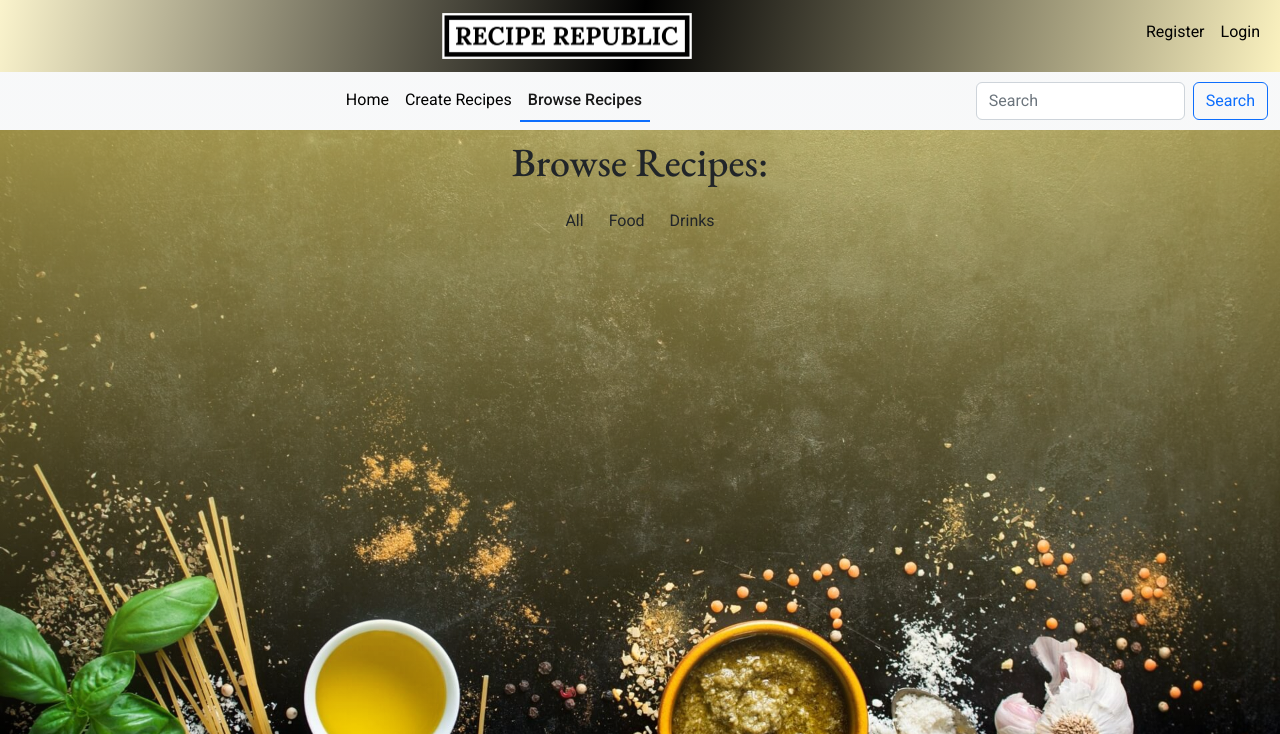
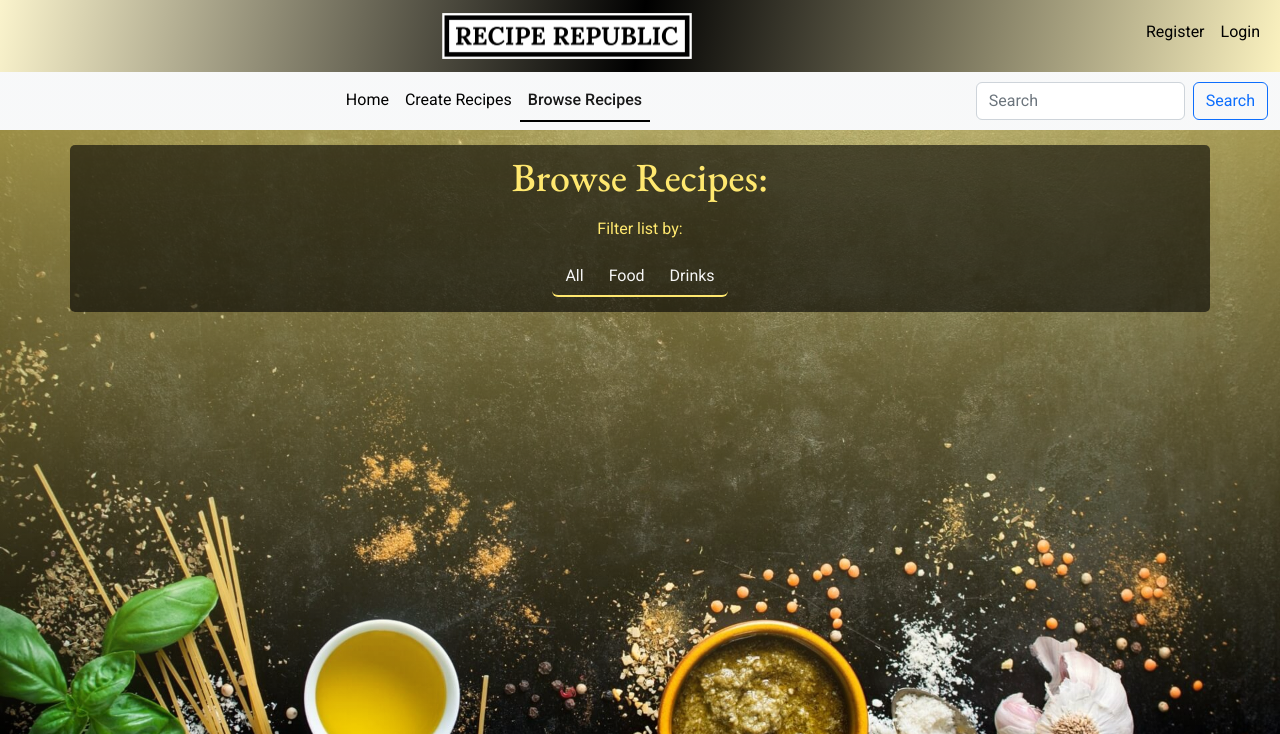
Before and after one commit to PatSvedberg/RecipeRepublic, a Django app: page /recipes/ in a window 1280 px wide. Shown: the top 734 px of the page. Run offline with Django 3.2, Linux system fonts and the light colour scheme; data that the repository does not hold is empty; parts of the project's set-up code (start-up, migrations or seed data) failed here and were passed over; some libraries are stand-ins or nearby versions.

Commit message:
Add style to browse page and header

```diff
--- a/recipe/templates/recipe/recipe_list.html
+++ b/recipe/templates/recipe/recipe_list.html
@@ -3,9 +3,11 @@
 {% block title %}Recipes{% endblock %}
 
 {% block content %}
+<section class="container browse-cont">
 <h1 class="text-center p-2 d-block">
     Browse Recipes:
 </h1>
+<p>Filter list by:</p>
 <div class="container d-flex flex-row flex-wrap justify-content-center">
     <div class="btn-group" role="group" aria-label="Recipe categories">
         <a href="{% url 'recipe_list' %}" class="btn {% if category == '' %}active{% endif %}">All</a>
@@ -26,4 +28,5 @@
     </a>
     {% endfor %}
 </div>
+</section>
 {% endblock %}
--- a/static/css/style.css
+++ b/static/css/style.css
@@ -1,11 +1,11 @@
 @import url('https://fonts.googleapis.com/css2?family=EB+Garamond:wght@400;500;600&family=Roboto:wght@400;500&display=swap');
 
 :root {
-    /** Fonts */
+    /* Fonts */
     --title: 'EB Garamond', serif;
     --main-font: 'Roboto', serif;
 
-    /* Colours */
+    /* Colors */
     --background: #3f006a0f;
     --blue: #0d6efd;
     --black: #000;
@@ -117,9 +117,10 @@ a.nav-link {
 }
 
 .active {
-    border-bottom: 2px solid var(--blue);
+    border-bottom: 2px solid var(--black);
     font-weight: 500;
 }
+
 
 .profile-pic {
     height: 40px;
@@ -128,6 +129,8 @@ a.nav-link {
     border-radius: 50%;
     border: black 1px solid;
 }
+
+
 
 /* Form */
 
@@ -228,6 +231,23 @@ a.img-container:hover {
     transform: translate(-50%, -50%);
 }
 
+.browse-cont {
+    margin-top: 15px
+    box-shadow: var(--smal-box-shadow);
+    border-radius: 5px;
+    background-color: rgba(0, 0, 0, 0.6);
+    text-align: center;
+    color: var(--yellowish)
+}
+
+.browse-cont a {
+    color: var(--off-white)
+}
+
+.btn-group {
+    border-bottom: 2px solid var(--yellowish);
+}
+
 /* Profiles */
 
 .profile-img {
@@ -255,41 +275,13 @@ a.img-container:hover {
     width: 100%;
 }
 
-/* Meal Planner */
-
-.accordion-body {
-    display: flex;
-    flex-direction: column;
-}
-
-.accordion-button {
-    font-size: 1.5rem;
-    font-weight: 500;
-    margin: 0;
-}
-
-.meals {
-    display: flex;
-    flex-direction: column;
-    justify-content: center;
-    align-items: center;
-}
-
-h3>a {
-    text-align: center;
-    text-decoration: none;
-    font-weight: 700;
-}
-
-.thumb img {
-    width: 100%;
-}
 
 /*Cards*/
 
 .container {
     margin-right: auto;
     margin-left: auto;
+    margin-top: 15px;
 
 }
 
```
